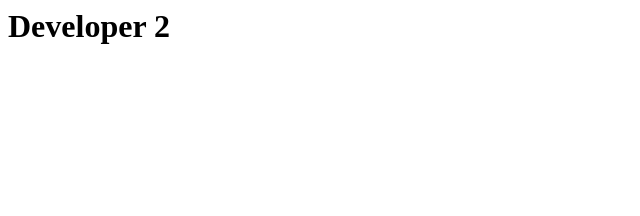
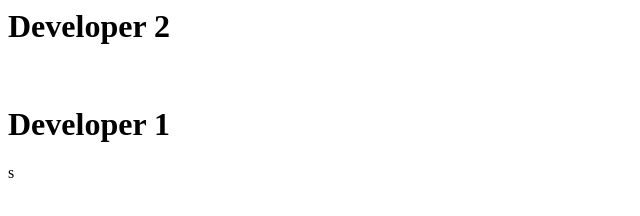
Before and after one commit to ajitha123/demo, a plain HTML site: page services.html in a window 1280 px wide. Shown: the whole page, without its empty margins (0-640 px from the left). Drawn offline with Linux system fonts and the light colour scheme.

Commit message:
Update services.html
Dev1

```diff
--- a/services.html
+++ b/services.html
@@ -4,5 +4,7 @@ Our Services
 </title>
 <body>
 <h1>Developer 2</h2>
+  <br>
+  <h1>Developer 1</h2>s
 </body>
 </html>
```
